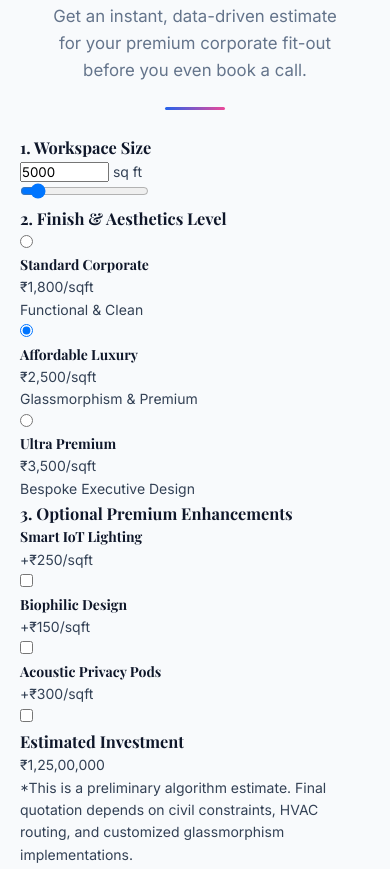
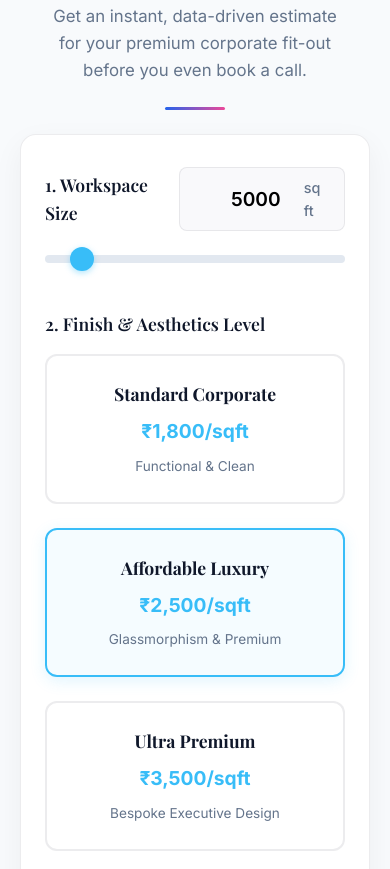
Before and after one commit to vinayakawasthi24/ketudesign, a plain HTML site: page contact.html in a window 390 px wide. Shown: the part 855-1724 px from the top of the page. Drawn offline with nearby package versions, Linux system fonts and the light colour scheme; a web font is replaced by a local one.

Commit message:
Update style.css

```diff
--- a/style.css
+++ b/style.css
@@ -2923,6 +2923,232 @@ p, span, li, a, button, input {
         padding: 0.6rem 1.2rem !important;
         border-color: rgba(255, 255, 255, 0.3) !important;
     }
+    /* --- Estimation Calculator --- */
+.calculator-container {
+    background: #ffffff;
+    border-radius: 16px;
+    padding: 3rem;
+    box-shadow: 0 10px 30px rgba(0, 0, 0, 0.05);
+    border: 1px solid var(--dark-border);
+    margin: 0 auto;
+    max-width: 900px;
+}
+
+.calculator-grid {
+    display: grid;
+    grid-template-columns: 1fr 1fr;
+    gap: 2rem;
+    margin-bottom: 2.5rem;
+}
+
+.calc-input-group label {
+    display: block;
+    font-size: 0.9rem;
+    font-weight: 600;
+    color: var(--premium-blue-dark);
+    margin-bottom: 0.6rem;
+    text-transform: uppercase;
+    letter-spacing: 0.5px;
+}
+
+.calc-input-group input,
+.calc-input-group select {
+    width: 100%;
+    padding: 1rem;
+    border: 1px solid var(--dark-border);
+    border-radius: 8px;
+    font-size: 1.1rem;
+    font-family: inherit;
+    transition: all 0.3s;
+    background: #f9f9fb;
+}
+
+.calc-input-group input:focus,
+.calc-input-group select:focus {
+    border-color: var(--accent-cyan);
+    box-shadow: 0 0 0 3px rgba(56, 189, 248, 0.1);
+    outline: none;
+    background: #fff;
+}
+
+.calc-result-panel {
+    background: linear-gradient(135deg, #0F172A, #1E293B);
+    color: #fff;
+    border-radius: 16px;
+    padding: 3rem 2.5rem;
+    text-align: center;
+    position: relative;
+    overflow: hidden;
+    box-shadow: 0 12px 35px rgba(15, 23, 42, 0.4);
+    border: 1px solid rgba(255, 255, 255, 0.1);
+}
+
+.calc-result-panel::before {
+    content: "";
+    position: absolute;
+    inset: 0;
+    background: radial-gradient(circle at top right, rgba(56, 189, 248, 0.15), transparent 70%);
+}
+
+.calc-result-panel h3 {
+    font-size: 1.3rem;
+    font-family: var(--font-sans);
+    font-weight: 500;
+    margin-bottom: 1.5rem;
+    color: rgba(255,255,255,0.9);
+    position: relative;
+    z-index: 1;
+    letter-spacing: 0.5px;
+    text-transform: uppercase;
+}
+
+.calc-amount {
+    font-size: 3.8rem;
+    font-weight: 700;
+    font-family: var(--font-serif);
+    margin-bottom: 1.5rem;
+    color: var(--accent-cyan);
+    text-shadow: 0 4px 15px rgba(56, 189, 248, 0.3);
+    position: relative;
+    z-index: 1;
+}
+
+.calc-disclaimer {
+    font-size: 0.85rem;
+    color: rgba(255,255,255,0.6);
+    line-height: 1.6;
+    position: relative;
+    z-index: 1;
+}
+
+@media(max-width: 768px) {
+    .calculator-grid {
+        grid-template-columns: 1fr;
+    }
+    .calculator-container {
+        padding: 2rem 1.5rem;
+    }
+    .calc-amount {
+        font-size: 2.5rem;
+    }
+}
+/* --- Advanced Calculator Upgrades --- */
+.advanced-calc {
+    max-width: 1000px;
+}
+.calc-section {
+    margin-bottom: 2.5rem;
+}
+.calc-section h3 {
+    font-size: 1.1rem;
+    color: var(--premium-blue-dark);
+    margin-bottom: 1rem;
+    font-weight: 600;
+}
+.calc-section-header {
+    display: flex;
+    justify-content: space-between;
+    align-items: center;
+    margin-bottom: 1rem;
+}
+.calc-section-header h3 {
+    margin-bottom: 0;
+}
+.area-input-wrapper {
+    display: flex;
+    align-items: center;
+    background: #f9f9fb;
+    border: 1px solid var(--dark-border);
+    border-radius: 8px;
+    padding: 0.5rem 1rem;
+}
+.area-input-wrapper input {
+    border: none;
+    background: transparent;
+    font-size: 1.2rem;
+    font-weight: 600;
+    width: 100px;
+    text-align: right;
+    outline: none;
+}
+.area-input-wrapper span {
+    margin-left: 8px;
+    color: #64748b;
+    font-size: 0.9rem;
+    font-weight: 500;
+}
+
+/* Styled Range Slider */
+.styled-slider {
+    -webkit-appearance: none;
+    width: 100%;
+    height: 8px;
+    border-radius: 4px;
+    background: #e2e8f0;
+    outline: none;
+}
+.styled-slider::-webkit-slider-thumb {
+    -webkit-appearance: none;
+    appearance: none;
+    width: 24px;
+    height: 24px;
+    border-radius: 50%;
+    background: var(--accent-cyan);
+    cursor: pointer;
+    box-shadow: 0 2px 6px rgba(56, 189, 248, 0.4);
+    transition: transform 0.1s;
+}
+.styled-slider::-webkit-slider-thumb:hover {
+    transform: scale(1.1);
+}
+
+/* Quality Cards */
+.quality-cards {
+    display: grid;
+    grid-template-columns: repeat(auto-fit, minmax(220px, 1fr));
+    gap: 1.5rem;
+}
+.quality-card {
+    cursor: pointer;
+    position: relative;
+}
+.quality-card input {
+    position: absolute;
+    opacity: 0;
+    cursor: pointer;
+}
+.quality-card .card-content {
+    border: 2px solid var(--dark-border);
+    border-radius: 12px;
+    padding: 1.5rem;
+    background: #fff;
+    transition: all 0.3s ease;
+    text-align: center;
+}
+.quality-card:hover .card-content {
+    border-color: #cbd5e1;
+    transform: translateY(-2px);
+}
+.quality-card.active .card-content {
+    border-color: var(--accent-cyan);
+    background: rgba(56, 189, 248, 0.05);
+    box-shadow: 0 4px 15px rgba(56, 189, 248, 0.15);
+}
+.quality-card h4 {
+    font-size: 1.1rem;
+    color: var(--premium-blue-dark);
+    margin-bottom: 0.5rem;
+}
+.quality-card p {
+    font-size: 1.2rem;
+    font-weight: 700;
+    color: var(--accent-cyan);
+    margin-bottom: 0.5rem;
+}
+.quality-card span {
+    font-size: 0.85rem;
+    color: #64748b;
+}
 
     /* ==========================================================================
        Toggle States
```
